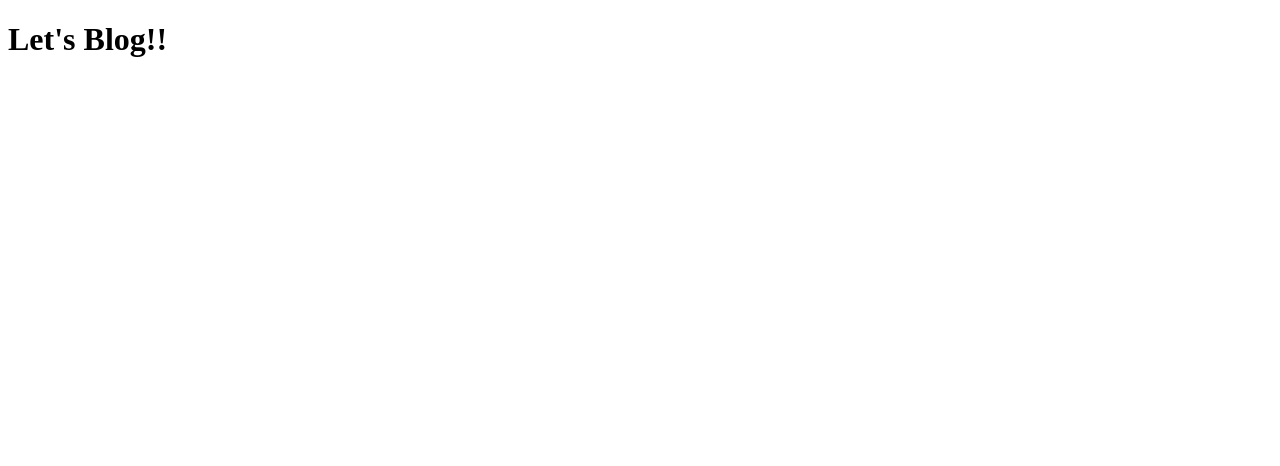
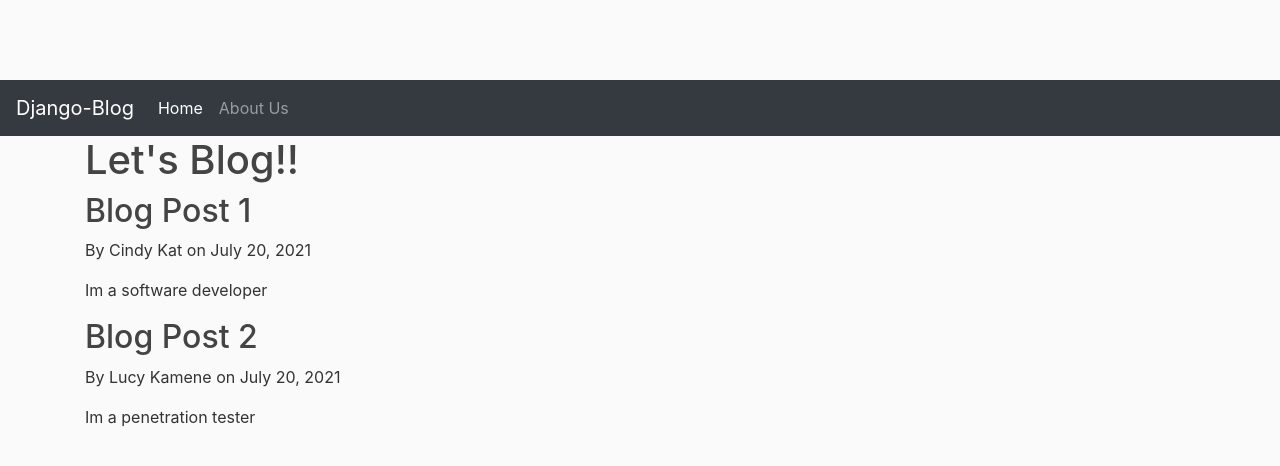
Before and after one commit to CindyKatoni/Django-Blog, a Django app: page / in a window 1280 px wide. Before the commit the part shown is almost empty. Shown: the top 466 px of the page. Run offline with Django 3.2, Linux system fonts and the light colour scheme; some libraries are stand-ins or nearby versions.

Commit message:
template inheritance, add bootstrap, add static files

```diff
--- /dev/null
+++ b/blog/templates/blog/base.html
@@ -0,0 +1,65 @@
+ {% load static %}
+<!DOCTYPE html>
+
+<html>
+
+<head>
+    <!-- Required meta tags -->
+    <meta charset="utf-8">
+    <meta name="viewport" content="width=device-width, initial-scale=1, shrink-to-fit=no">
+
+    <!-- Bootstrap CSS -->
+    <link rel="stylesheet" href="https://stackpath.bootstrapcdn.com/bootstrap/4.3.1/css/bootstrap.min.css" integrity="sha384-ggOyR0iXCbMQv3Xipma34MD+dH/1fQ784/j6cY/iJTQUOhcWr7x9JvoRxT2MZw1T" crossorigin="anonymous">
+    <link rel="stylesheet" type="text/css" href="{% static 'blog/main.css' %}"> {% if title %}
+    <title>Django-Blog-{{title}}</title>
+    {% else %}
+    <title>Django-Blog</title>
+    {% endif%}
+
+
+</head>
+
+<body>
+    <nav class="navbar navbar-expand-lg navbar-dark bg-dark">
+        <a class="navbar-brand" href="#">Django-Blog</a>
+        <button class="navbar-toggler" type="button" data-toggle="collapse" data-target="#navbarSupportedContent" aria-controls="navbarSupportedContent" aria-expanded="false" aria-label="Toggle navigation">
+          <span class="navbar-toggler-icon"></span>
+        </button>
+
+        <div class="collapse navbar-collapse" id="navbarSupportedContent">
+            <ul class="navbar-nav mr-auto">
+                <li class="nav-item active">
+                    <a class="nav-link" href="/">Home <span class="sr-only">(current)</span></a>
+                </li>
+                <li class="nav-item">
+                    <a class="nav-link" href="/about">About Us</a>
+                </li>
+
+
+            </ul>
+
+        </div>
+    </nav>
+
+
+
+
+
+
+
+
+
+
+
+
+    <div class="container">
+        {%block content %} {% endblock content %}
+    </div>
+
+
+    <script src="https://code.jquery.com/jquery-3.3.1.slim.min.js" integrity="sha384-q8i/X+965DzO0rT7abK41JStQIAqVgRVzpbzo5smXKp4YfRvH+8abtTE1Pi6jizo" crossorigin="anonymous"></script>
+    <script src="https://cdnjs.cloudflare.com/ajax/libs/popper.js/1.14.7/umd/popper.min.js" integrity="sha384-UO2eT0CpHqdSJQ6hJty5KVphtPhzWj9WO1clHTMGa3JDZwrnQq4sF86dIHNDz0W1" crossorigin="anonymous"></script>
+    <script src="https://stackpath.bootstrapcdn.com/bootstrap/4.3.1/js/bootstrap.min.js" integrity="sha384-JjSmVgyd0p3pXB1rRibZUAYoIIy6OrQ6VrjIEaFf/nJGzIxFDsf4x0xIM+B07jRM" crossorigin="anonymous"></script>
+</body>
+
+</html>
--- a/blog/templates/blog/home.html
+++ b/blog/templates/blog/home.html
@@ -1,17 +1,7 @@
-<!DOCTYPE html>
-<html>
-
-<head>
-    <meta charset="utf-8">
-    <meta http-equiv="X-UA-Compatible" content="IE=edge">
-    <title>{{title}}</title>
-    <meta name="description" content="">
-    <meta name="viewport" content="width=device-width, initial-scale=1">
-    <link rel="stylesheet" href="">
-</head>
-
-<body>
-    <h1> Let's Blog!! </h1>
-</body>
-
-</html>
+{% extends 'blog/base.html'%} {% block content %}
+<h1> Let's Blog!! </h1>
+{% for post in posts %}
+<h2>{{post.title}}</h2>
+<p>By {{post.author}} on {{post.date_posted}}</p>
+<p>{{post.content}}</p>
+{% endfor %}{%endblock content %}
--- /dev/null
+++ b/blog/templates/blog/main.css
@@ -0,0 +1,18 @@
+body {
+    background: #fafafa;
+    color: #333333;
+    margin-top: 5rem;
+}
+
+h1,
+h2,
+h3,
+h4,
+h5,
+h6 {
+    color: #444444;
+}
+
+ul {
+    margin: 0;
+}
--- a/blog/views.py
+++ b/blog/views.py
@@ -1,10 +1,27 @@
 from django.shortcuts import render
+
+posts = [
+    {
+        'title': 'Blog Post 1',
+        'author': 'Cindy Kat',
+        'content': 'Im a software developer',
+        'date_posted': 'July 20, 2021'
+    },
+    {
+         'title': 'Blog Post 2',
+        'author': 'Lucy Kamene',
+        'content': 'Im a penetration tester',
+        'date_posted': 'July 20, 2021'
+    }
+]
 
 # Create your views here.
 def index(request):
-    title = 'Welcome To The Blog'
-    return render(request, 'blog/home.html', {'title':title})
+
+    context = {
+        'posts': posts
+    }
+    return render(request, 'blog/home.html', context)
 
 def about(request):
-     title = 'About'
-     return render(request, 'blog/about.html', {'title':title})
+     return render(request, 'blog/about.html', {'title':'About'})
```
Also changed, not shown: blog/templates/blog/about.html (+2 -17 lines).
